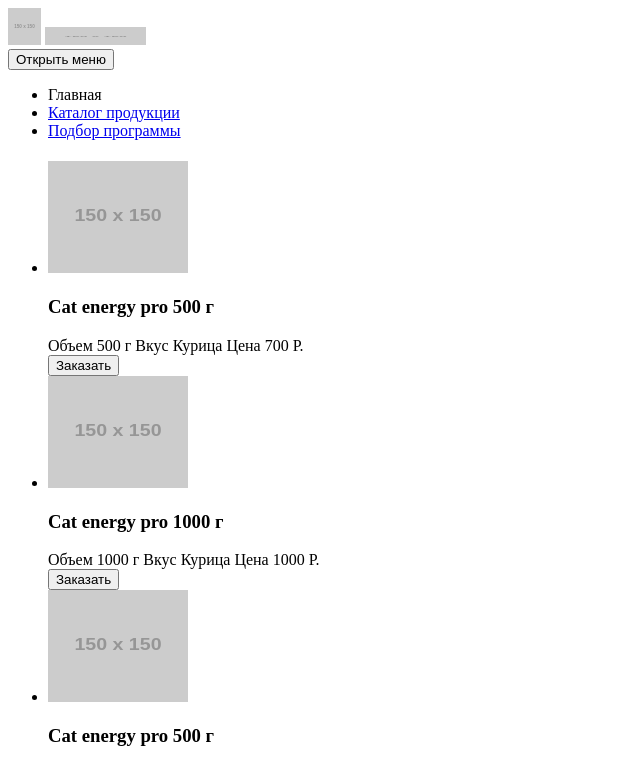
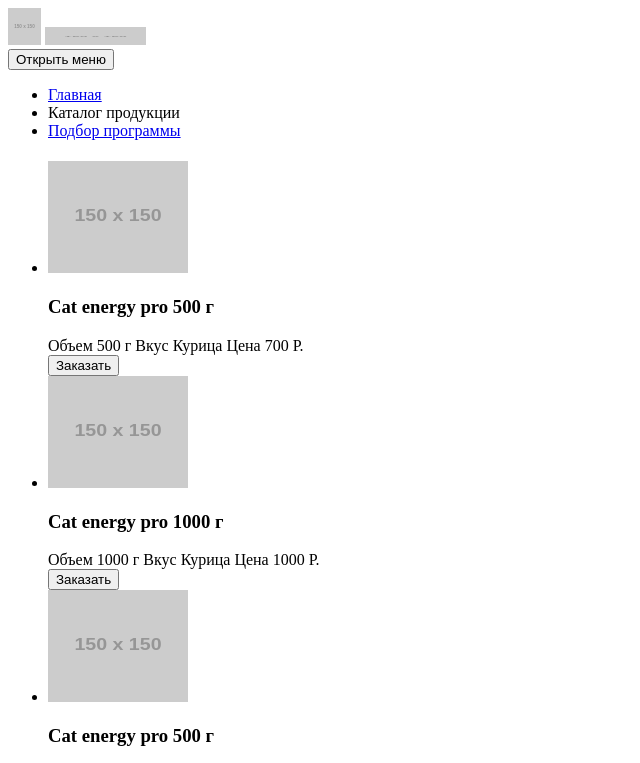
Before and after one commit to Revezer/1424005-cat-energy-20, a website: page source/catalog.html in a window 1280 px wide. Shown: the top 763 px of the page, without its empty margins (0-640 px from the left). Drawn offline with Linux system fonts and the light colour scheme; placeholder pictures from the web are drawn by us.

Commit message:
исправления

```diff
--- a/source/catalog.html
+++ b/source/catalog.html
@@ -17,12 +17,12 @@
         <div class="main-nav__wrapper">
           <ul class="main-nav__list site-list">
             <li class="site-list__item site-list__item--active">
-              <a>
+              <a href="index.html">
                 Главная
               </a>
             </li>
             <li class="site-list__item">
-              <a href="catalog.html">
+              <a>
                 Каталог продукции
               </a>
             </li>
```
Also changed, not shown: source/form.html (+2 -2 lines).
